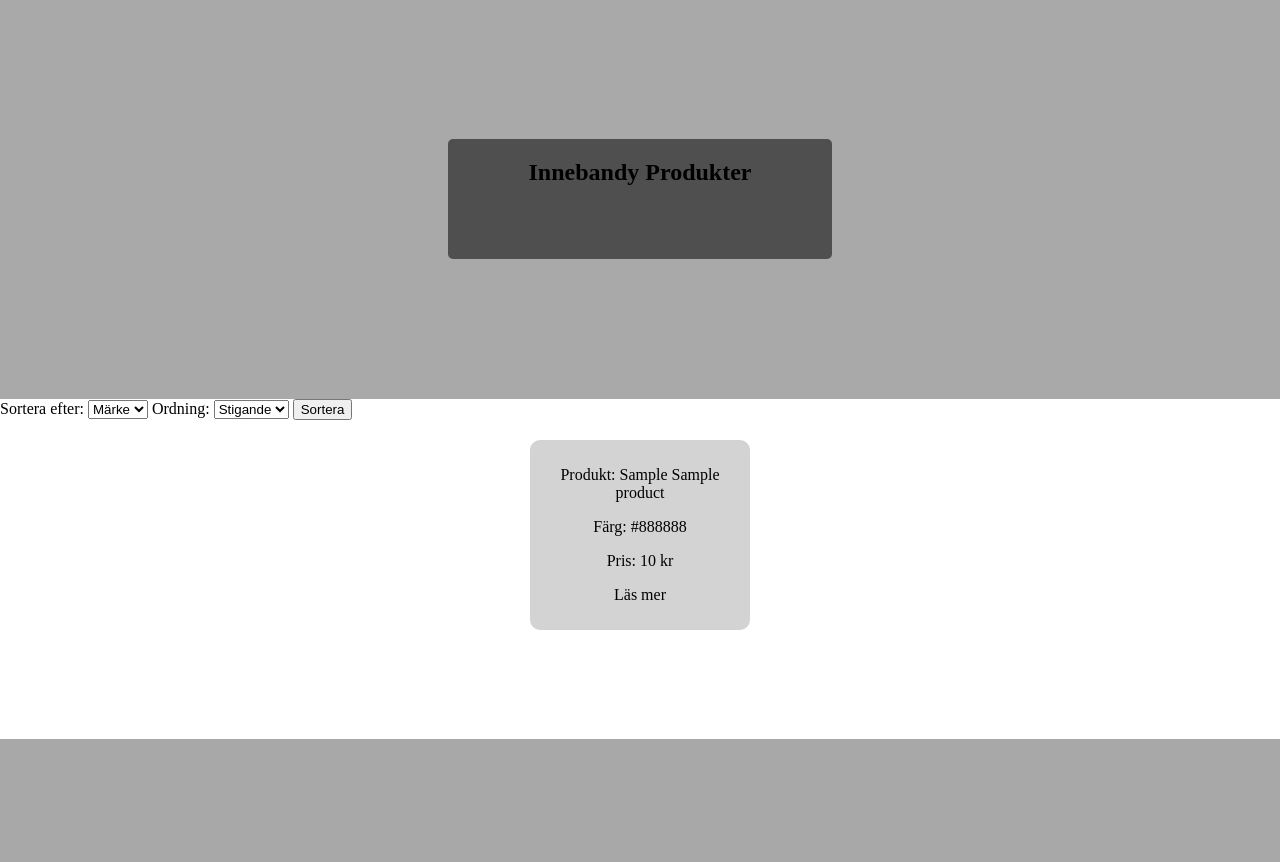
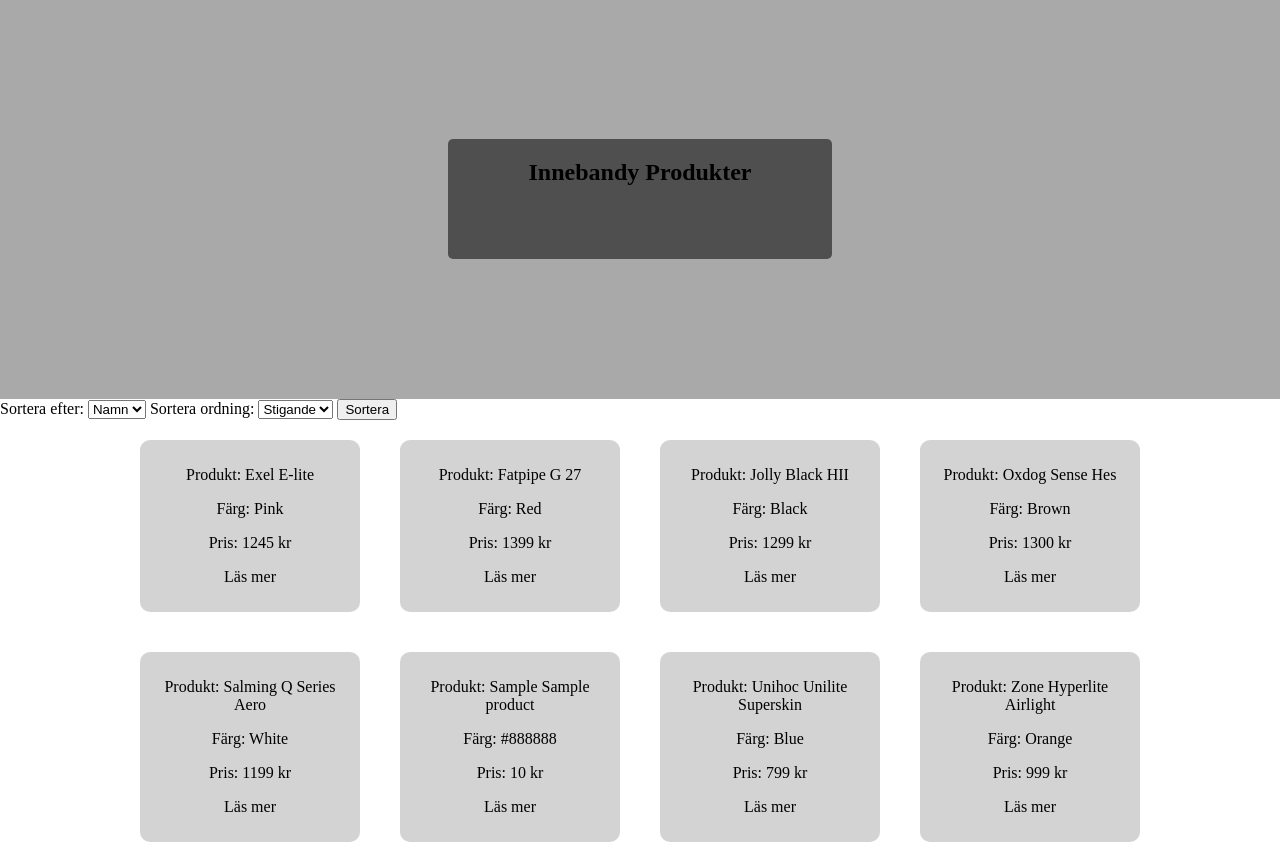
Before and after one commit to GustavssonMarcus/Webshop, a PHP site: page / in a window 1280 px wide. Shown: the part 61-923 px from the top of the page. Before the commit the page ends 800 px from the top, so only its background shows below. Run offline with PHP 8.4, Linux system fonts and the light colour scheme; tables that the repository leaves empty or names only in its code hold one stand-in row (values such as "Sample post").

Commit message:
Sortering av sökresultat

```diff
--- a/css/styles.css
+++ b/css/styles.css
@@ -38,9 +38,7 @@ li a, .dropbtn {
     padding: 14px 16px;
     text-decoration: none;
 }
-.dropdown-list {
 
-}
 .dropdown-list:hover {
     background-color: rgba(60, 60, 63, 0.692);
 }
--- a/index.php
+++ b/index.php
@@ -23,5 +23,6 @@ $router->addRoute('/popularproducts', function () {
 
 
 
+
 $router->dispatch();
 ?>
--- a/models/Database.php
+++ b/models/Database.php
@@ -15,18 +15,77 @@ class DBContext
     {
         $dsn = "mysql:host=$this->host;dbname=$this->db";
         $this->pdo = new PDO($dsn, $this->user, $this->pass);
+        $this->seedfNotSeeded();
+        $this->initIfNotInitialized();
     }
+
+    function seedfNotSeeded()
+    {
+        static $seeded = false;
+        if ($seeded)
+            return;
+        $categories = $this->getAllCategories();
+
+        $this->createIfNotExisting('Salming', 'White', '1199', 'Stick', 'Q Series Aero', '1', $categories[array_rand($categories)]->id);
+        $this->createIfNotExisting('Unihoc', 'Blue', '799', 'Stick', 'Unilite Superskin', '2', $categories[array_rand($categories)]->id);
+        $this->createIfNotExisting('Fatpipe', 'Red', '1399', 'Stick', 'G 27', '3', $categories[array_rand($categories)]->id);
+        $this->createIfNotExisting('Oxdog', 'Brown', '1300', 'Stick', 'Sense Hes', '4', $categories[array_rand($categories)]->id);
+        $this->createIfNotExisting('Jolly', 'Black', '1299', 'Stick', 'Black HII', '5', $categories[array_rand($categories)]->id);
+        $this->createIfNotExisting('Exel', 'Pink', '1245', 'Stick', 'E-lite', '6', $categories[array_rand($categories)]->id);
+        $this->createIfNotExisting('Zone', 'Orange', '999', 'Stick', 'Hyperlite Airlight', '7', $categories[array_rand($categories)]->id);
+        $this->createIfNotExisting('Fatpipe', 'Purple', '300', 'Blade', 'CTRL PPB', '3', $categories[array_rand($categories)]->id);
+        $this->createIfNotExisting('Jolly', 'Red', '249', 'Blade', 'Galaxy', '5', $categories[array_rand($categories)]->id);
+        $this->createIfNotExisting('Oxdog', 'Green', '350', 'Blade', 'Avox', '4', $categories[array_rand($categories)]->id);
+        $this->createIfNotExisting('Salming', 'Pink', '299', 'Blade', 'Q1', '1', $categories[array_rand($categories)]->id);
+        $this->createIfNotExisting('Unihoc', 'Blue', '350', 'Blade', 'EVO3 Hook', '2', $categories[array_rand($categories)]->id);
+        $this->createIfNotExisting('Zone', 'Black', '300', 'Blade', 'Supreme air', '7', $categories[array_rand($categories)]->id);
+        $this->createIfNotExisting('Exel', 'Lime green', '299', 'Blade', 'Megalomaniac', '6', $categories[array_rand($categories)]->id);
+
+        $seeded = true;
+
+    }
+
+    function createIfNotExisting($brand, $color, $price, $brandtype, $brandname, $categoryId, $id)
+    {
+        $existing = $this->getProductByBrand($brand);
+        if ($existing) {
+            return;
+        }
+        ;
+        return $this->addProduct($brand, $color, $price, $brandtype, $brandname, $categoryId, $id);
+    }
+    function getProductByBrand($brand)
+    {
+        $prep = $this->pdo->prepare('SELECT * FROM Products WHERE Brand = :brand');
+        $prep->setFetchMode(PDO::FETCH_CLASS, 'Product');
+        $prep->execute(['brand' => $brand]);
+        return $prep->fetch();
+    }
+
+
+    function addProduct($brand, $color, $price, $brandtype, $brandname, $categoryId, $id)
+    {
+        $prep = $this->pdo->prepare('INSERT INTO Products
+        (Brand, Color, Price, BrandType, BrandName, CategoryId)
+        VALUE(:Brand, :Color, :Price, :BrandType, :BrandName, :CategoryId);
+        ');
+        $prep->execute(["Brand" => $brand, "Color" => $color, "Price" => $price, "BrandType" => $brandtype, "BrandName" => $brandname, "CategoryId" => $categoryId]);
+        return $this->pdo->lastInsertId();
+    }
+
+
+
     function getAllCategories()
     {
         return $this->pdo->query('SELECT * FROM category')->fetchAll(PDO::FETCH_CLASS, 'Category');
 
     }
-    function getSelectedProduct($id)
+    function getSelectedProduct($categoryId)
     {
-        $prep = $this->pdo->prepare('SELECT * FROM products where categoryId=:id');
+        $prep = $this->pdo->prepare('SELECT * FROM Products WHERE ID = :categoryId');
         $prep->setFetchMode(PDO::FETCH_CLASS, 'Product');
-        $prep->execute(['id' => $id]);
-        return $prep->fetch();
+        $prep->execute(['categoryId' => $categoryId]);
+        return $prep->fetchAll(); // Assuming there could be multiple products with the same category
     }
     function getProductsByCategoryId($categoryId)
     {
@@ -47,25 +106,77 @@ class DBContext
 
     }
 
-    function searchProducts($search_term)
+    function getAllProducts()
     {
-        $prep = $this->pdo->prepare('SELECT * FROM products WHERE brand LIKE :search_term OR brandname LIKE :search_term OR color LIKE :search_term');
+        return $this->pdo->query('SELECT * FROM products')->fetchAll(PDO::FETCH_CLASS, 'Product');
+    }
+
+    function searchProducts($search_term, $sort_col, $sort_order)
+    {
+        $valid_sort_columns = ['product_id', 'brand', 'brandname', 'color', 'price'];
+        if (!in_array($sort_col, $valid_sort_columns)) {
+            $sort_col = 'product_id';
+        }
+
+        $valid_sort_orders = ['ASC', 'DESC'];
+        if (!in_array($sort_order, $valid_sort_orders)) {
+            $sort_order = 'ASC';
+        }
+
+        $sql = 'SELECT * FROM products WHERE brand LIKE :search_term OR brandname LIKE :search_term OR color LIKE :search_term';
+
+        $sql .= ' ORDER BY ' . $sort_col . ' ' . $sort_order;
+
+        $prep = $this->pdo->prepare($sql);
         $search_term = "%$search_term%";
         $prep->execute(['search_term' => $search_term]);
+
         return $prep->fetchAll(PDO::FETCH_CLASS, 'Product');
     }
 
 
-    function getAllProducts()
+
+    function getAllProductsSorted($sortCol, $sortOrder)
     {
-        return $this->pdo->query('SELECT * FROM products')->fetchAll(PDO::FETCH_CLASS, 'Product');
+        $searched = isset($_GET['search']) ? $_GET['search'] : '';
+
+        if ($searched) {
+            return $this->searchProducts($searched, $sortCol, $sortOrder);
+        } else {
+
+            $sql = "SELECT * FROM products ORDER BY $sortCol $sortOrder";
+            return $this->pdo->query($sql)->fetchAll(PDO::FETCH_CLASS, 'Product');
+        }
     }
-    function getAllProductsSorted($sort_column, $sort_order)
+
+    function initIfNotInitialized()
     {
-        $sql = "SELECT * FROM products ORDER BY $sort_column $sort_order";
-        return $this->pdo->query($sql)->fetchAll(PDO::FETCH_CLASS, 'Product');
+
+        static $initialized = false;
+        if ($initialized)
+            return;
+        $sql = "CREATE TABLE IF NOT EXISTS `Products` (
+                `Id` INT NOT NULL AUTO_INCREMENT,
+                `Brand` varchar(50) NOT NULL,
+                `Color` varchar(50) NOT NULL,
+                `Price` INT(11) NOT NULL,
+                `BrandType` varchar(50) NOT NULL,
+                `BrandName` varchar(10) NOT NULL,
+                `CategoryId` INT NOT NULL,
+                `Popularity` INT(11) NOT NULL,
+                PRIMARY KEY (`Id`),
+                FOREIGN KEY (`CategoryId`)
+                REFERENCES Category(id)
+            )";
+        $this->pdo->exec($sql);
+
+        $sql = "CREATE TABLE IF NOT EXISTS `Category` (
+                    `Id` int NOT NULL AUTO_INCREMENT,
+                    `Category` varchar(50) NOT NULL,
+                    PRIMARY KEY (`Id`)
+                )";
+        $this->pdo->exec($sql);
     }
+
 }
-
-
 ?>
--- a/pages/index.php
+++ b/pages/index.php
@@ -4,8 +4,8 @@ require_once ("Pages/layout/Header.php");
 require_once ("models/Database.php");
 $dbContext = new DBContext();
 
-$sort_column = isset ($_GET['sort_column']) ? $_GET['sort_column'] : 'brand';
-$sort_order = isset ($_GET['sort_order']) ? $_GET['sort_order'] : 'ASC';
+$sortOrder = $_GET['sortOrder'] ?? "";
+$sortCol = $_GET['sortCol'] ?? "";
 
 layout_header("Stefans Bank");
 ?>
@@ -20,31 +20,31 @@ layout_Navbar($dbContext);
         </div>
     </Section>
     <section>
-        <form action="" method="get">
+        <form action="" method="GET">
             <label for="sort_column">Sortera efter:</label>
             <select name="sort_column" id="sort_column">
-                <option value="brand">Märke</option>
+                <option value="brand">Namn</option>
                 <option value="price">Pris</option>
             </select>
-            <label for="sort_order">Ordning:</label>
+            <label for="sort_order">Sortera ordning:</label>
             <select name="sort_order" id="sort_order">
                 <option value="ASC">Stigande</option>
                 <option value="DESC">Fallande</option>
             </select>
+            <input type="hidden" name="search"
+                value="<?php echo isset($_GET['search']) ? urlencode($_GET['search']) : ''; ?>">
             <input type="submit" value="Sortera">
         </form>
         <div class="products">
             <?php
-            if (isset ($_GET['search'])) {
-                $search_term = $_GET['search'];
-                // Hämta produkter från databasen som matchar söktermen
-                $products = $dbContext->searchProducts($search_term);
+            if (isset($_GET['search'])) {
+                $search_term = urldecode($_GET['search']);
+                $sort_column = isset($_GET['sort_column']) ? $_GET['sort_column'] : 'brand';
+                $sort_order = isset($_GET['sort_order']) ? $_GET['sort_order'] : 'ASC';
+                $products = $dbContext->searchProducts($search_term, $sort_column, $sort_order);
             } else {
-                // Hantera användarens val för sorteringskolumn och ordning
-                $sort_column = isset ($_GET['sort_column']) ? $_GET['sort_column'] : 'brand'; // standard sortering efter märke
-                $sort_order = isset ($_GET['sort_order']) ? $_GET['sort_order'] : 'ASC'; // standard ordning i stigande ordning
-
-                // Hämta produkter från databasen med dynamisk sortering om sorteringsalternativ har valts, annars hämta alla produkter
+                $sort_column = isset($_GET['sort_column']) ? $_GET['sort_column'] : 'brand';
+                $sort_order = isset($_GET['sort_order']) ? $_GET['sort_order'] : 'ASC';
                 $products = $dbContext->getAllProductsSorted($sort_column, $sort_order);
             }
 
@@ -54,4 +54,5 @@ layout_Navbar($dbContext);
             ?>
         </div>
     </section>
+
 </Main>
--- a/pages/layout/Navbar.php
+++ b/pages/layout/Navbar.php
@@ -22,9 +22,10 @@ function layout_Navbar($dbContext)
 
                     </ul>
                 </div>
-                <form action="" method="get">
+                <form action="" method="GET">
                     <label for="search">Sök produkt:</label>
-                    <input type="text" name="search" id="search" placeholder="Skriv in sökord...">
+                    <input type="text" name="search" id="search" placeholder="Skriv in sökord..."
+                        value="<?php echo isset($_GET['search']) ? urldecode($_GET['search']) : ''; ?>">
                     <input type="submit" value="Sök">
                 </form>
             </div>
```
Also changed, not shown: pages/product.php (+17 -23 lines).
